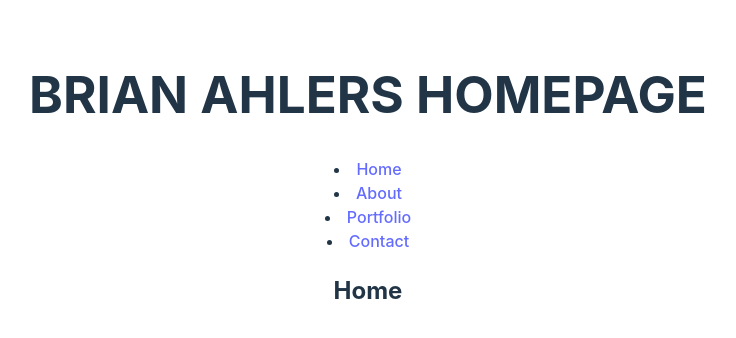
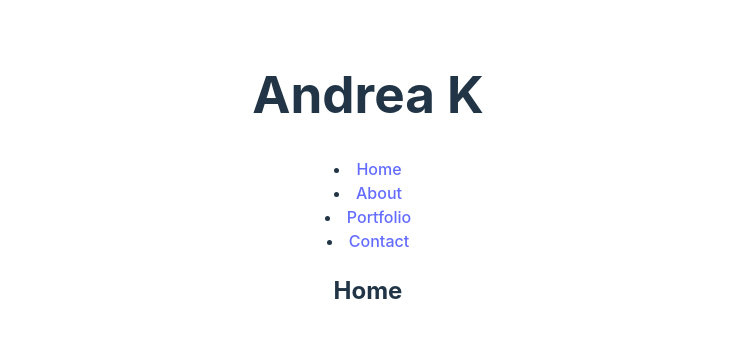
Before and after one commit to akcodes29/Andrea-Portfolio, a React (Vite) app in the folder React-Portfolio/: page / in a window 1280 px wide. Shown: the top 338 px of the page, without its empty margins (272-1008 px from the left). Built offline with nearby package versions, Linux system fonts and the light colour scheme.

Commit message:
updated picture

```diff
--- a/React-Portfolio/package.json
+++ b/React-Portfolio/package.json
@@ -11,7 +11,9 @@
     "preview": "vite preview"
   },
   "dependencies": {
+    "bootstrap": "^5.3.2",
     "react": "^18.2.0",
+    "react-bootstrap": "^2.9.1",
     "react-dom": "^18.2.0"
   },
   "devDependencies": {
--- a/React-Portfolio/src/Components/Header.jsx
+++ b/React-Portfolio/src/Components/Header.jsx
@@ -6,7 +6,7 @@ const Header = ({ currentPage, handlePageChange }) => {
     console.log(currentPage)
     return (
         <header>
-            <h1>BRIAN AHLERS HOMEPAGE</h1>
+            <h1>Andrea K</h1>
             <Nav currentPage={currentPage} handlePageChange={handlePageChange} />
         </header>
     )
--- a/React-Portfolio/src/Components/Portfolio.jsx
+++ b/React-Portfolio/src/Components/Portfolio.jsx
@@ -1,6 +1,6 @@
 import React from 'react'
 import ProjectCard from './ProjectCard'
-import ExamplePic from '../images/ExamplePic.jpg'
+import ExamplePic from '../images/SS.jpg'
 
 const Portfolio = () => {
   const projects = [
```
Also changed, not shown: React-Portfolio/src/images/SS.jpg (added), 1 other file (tests, documents, lock files or other folders).
